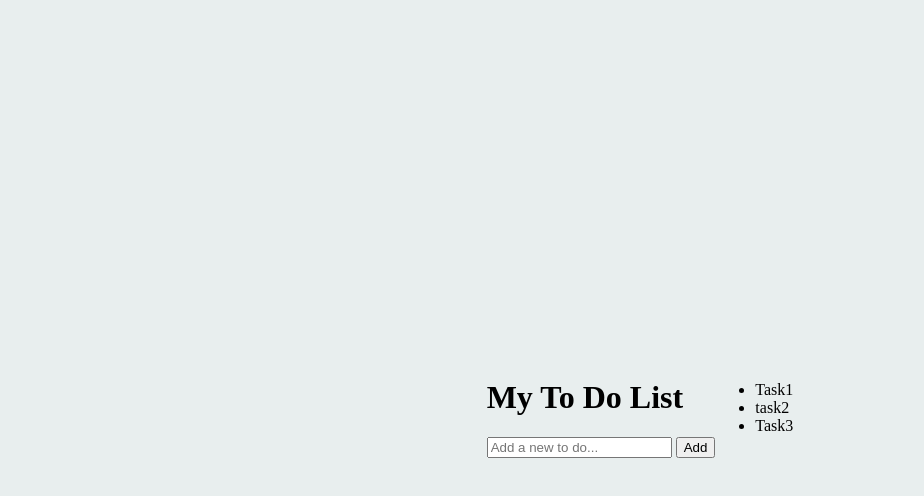
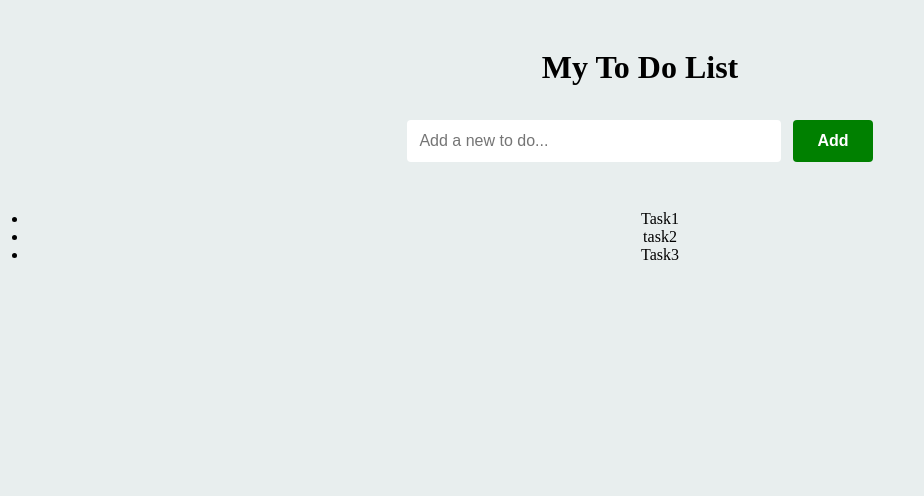
Before and after one commit to 987193/To-do-List, a plain HTML site: page index.html in a window 1280 px wide. Shown: the whole page, without its empty margins (0-924 px from the left). Drawn offline with Linux system fonts and the light colour scheme.

Commit message:
building css

```diff
--- a/style.css
+++ b/style.css
@@ -13,13 +13,44 @@ body{
 }
 .container{
     display: flex;
+    flex-direction: column;
     justify-content: center;
-    height: 100vh;
     align-items: center;
 }
-/* .todoList{
+.input-container{
+    width: 100%;
+    max-width: 500px;
+    text-align: center;
+    padding: 20px;
+}
+.input-container input{
+    border: none;
+    outline: none;
+    margin-block: 12px;
+    padding: 12px;
+    border-radius: 4px;
+    font-size: 16px;
+}
+.input-container input[type="text"]{
+    width: 70%;
+}
+.input-container input[type="button"]{
+    background-color: green;
+    color: #fff;
+    font-weight: 700;
+    margin-left: 8px;
+    cursor: pointer;
+    padding: 12px 24px;
+}
+.input-container input[type="button"]:hover{
+    background-color: #60b160;
+}
+ul{
+    width: 100%;
+    max-width: 450;
     display: flex;
     justify-content: center;
-    height: 100vh;
-    align-items: center;
-} */
+    flex-direction: column;
+    text-align: center;
+
+}
```
